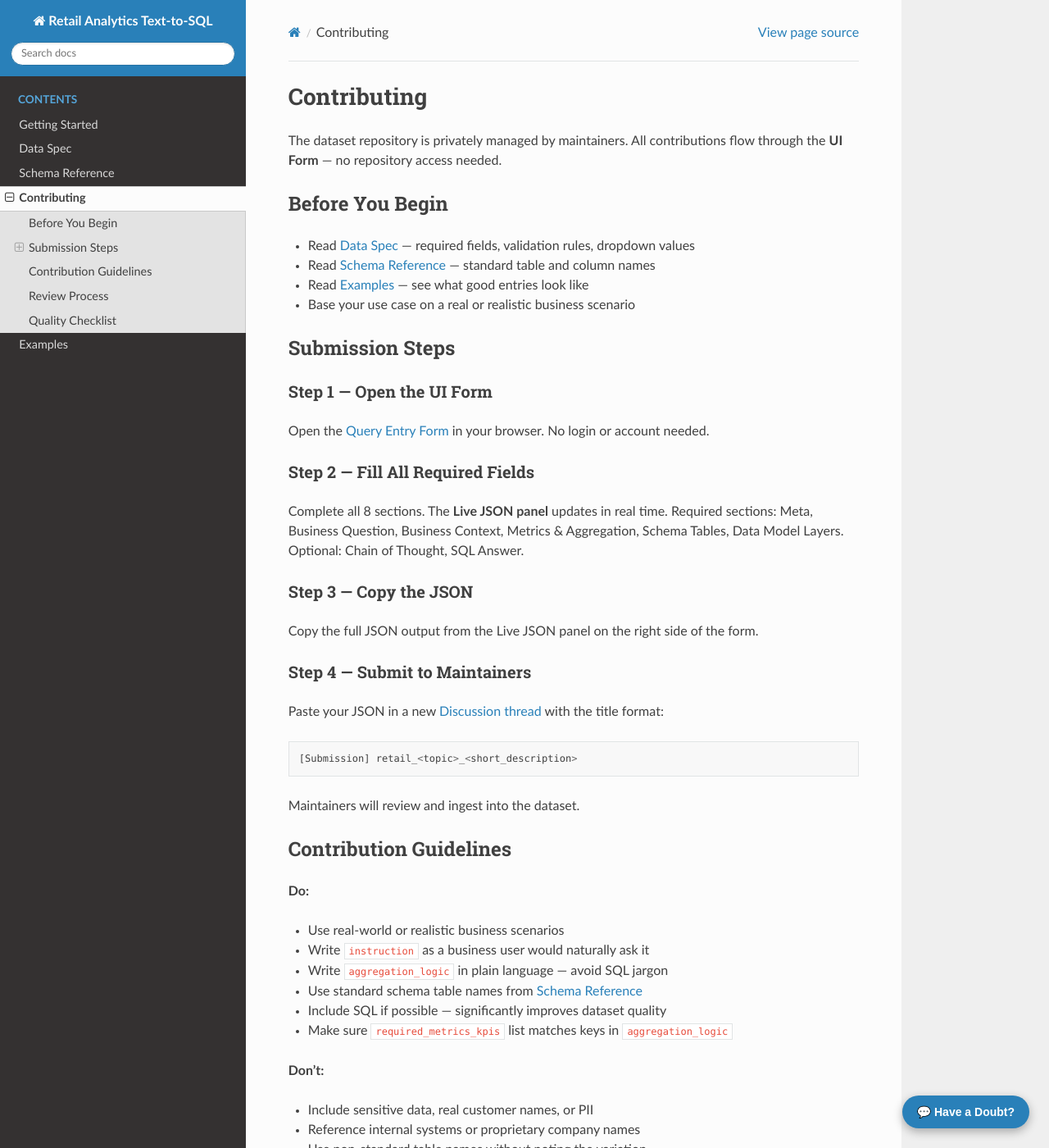
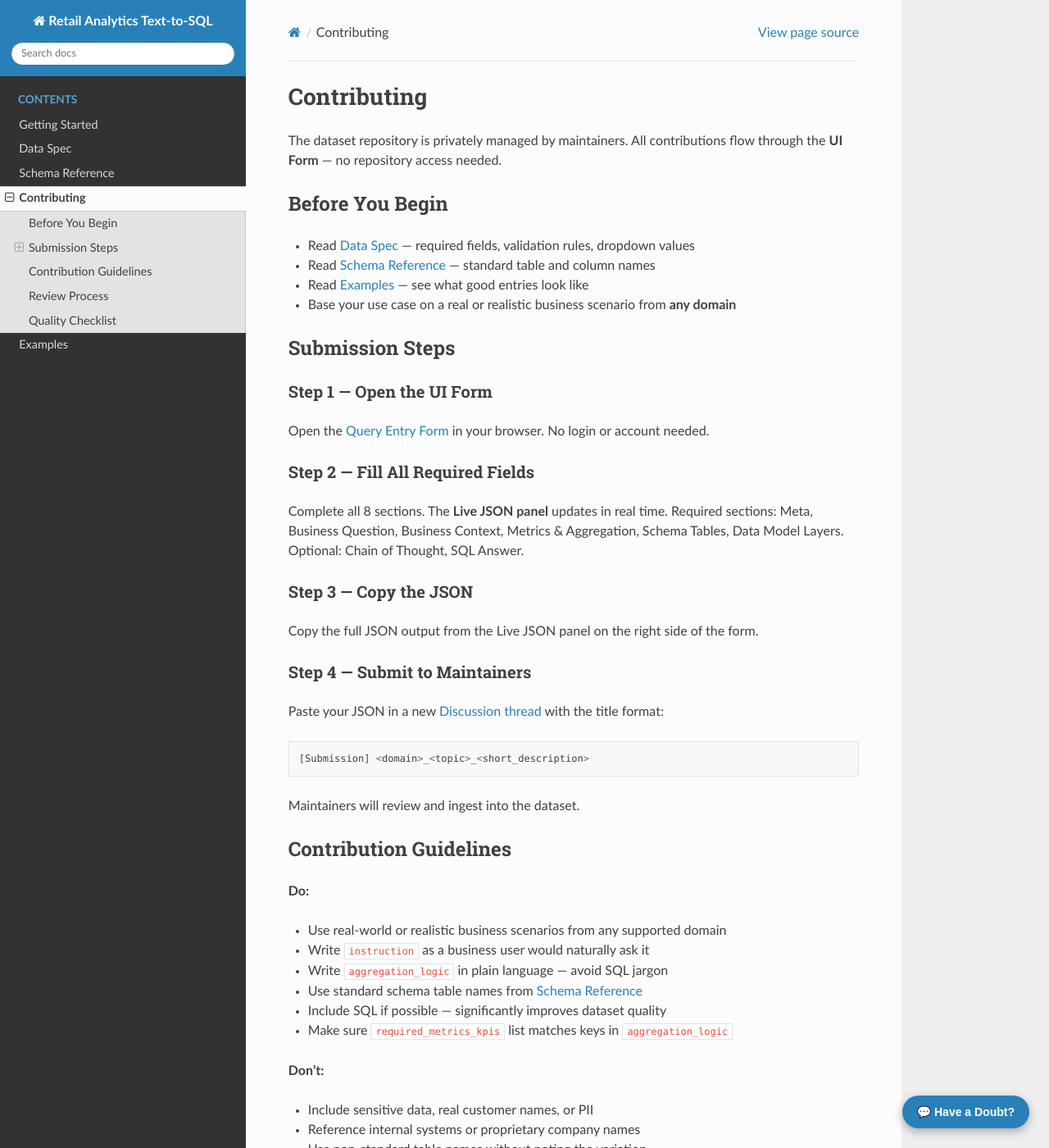
Before and after one commit to Infometry-Infofiscus/retail-analytics-questions-docs, a Sphinx documentation site: the page built from docs/source/contributing.rst, in a window 1280 px wide and 1400 px high. Shown: the whole window at 82% size. Built offline with Sphinx 7.4.7 and the Read the Docs theme 3.1.0, drawn with Linux system fonts in a browser that asks for light colours.

Commit message:
Clarify use case domain in contribution guidelines

```diff
--- a/docs/source/contributing.rst
+++ b/docs/source/contributing.rst
@@ -10,7 +10,7 @@ Before You Begin
 - Read :doc:`data_spec` — required fields, validation rules, dropdown values
 - Read :doc:`schema_reference` — standard table and column names
 - Read :doc:`examples` — see what good entries look like
-- Base your use case on a real or realistic business scenario
+- Base your use case on a real or realistic business scenario from **any domain**
 
 Submission Steps
 -----------------
@@ -40,7 +40,7 @@ Step 4 — Submit to Maintainers
 Paste your JSON in a new `Discussion thread <https://github.com/Infometry-Infofiscus/retail-analytics-questions-docs/discussions>`_
 with the title format::
 
-   [Submission] retail_<topic>_<short_description>
+   [Submission] <domain>_<topic>_<short_description>
 
 Maintainers will review and ingest into the dataset.
 
@@ -49,7 +49,7 @@ Contribution Guidelines
 
 **Do:**
 
-- Use real-world or realistic business scenarios
+- Use real-world or realistic business scenarios from any supported domain
 - Write ``instruction`` as a business user would naturally ask it
 - Write ``aggregation_logic`` in plain language — avoid SQL jargon
 - Use standard schema table names from :doc:`schema_reference`
```
